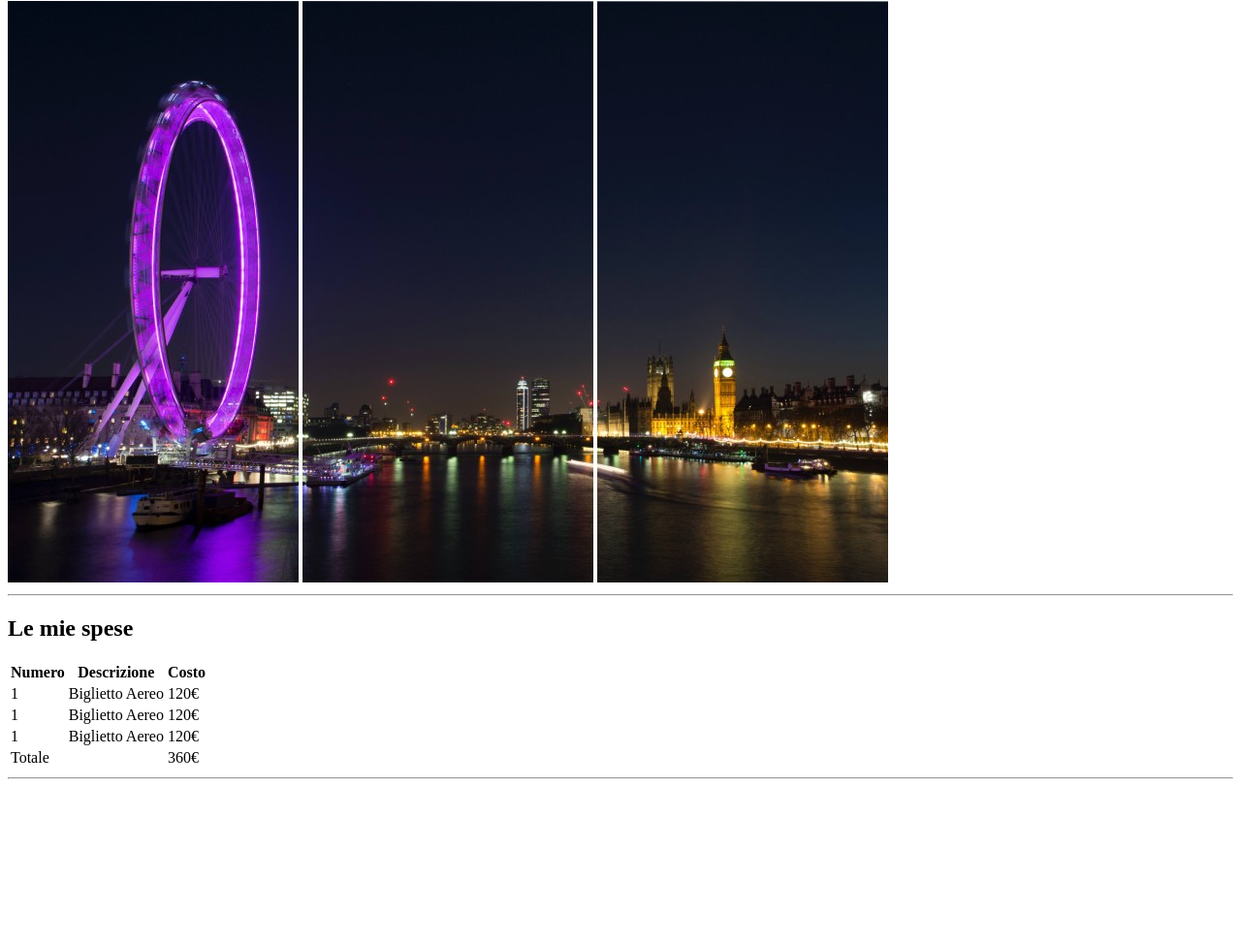
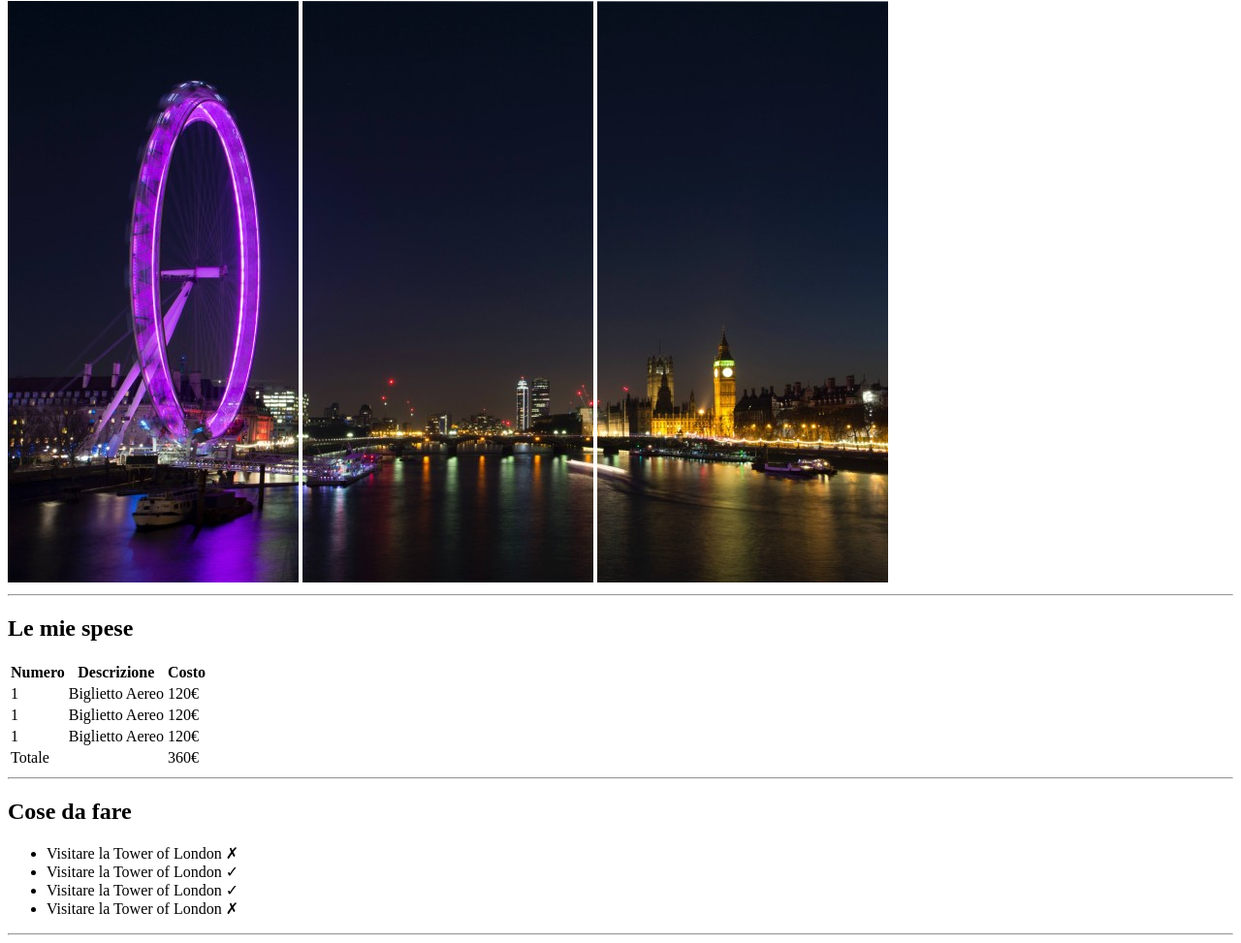
Before and after one commit to TobiaRigon/html-london-trip, a plain HTML site: page index.html in a window 1280 px wide. Shown: the part 79-1052 px from the top of the page at 97% size. Before the commit the page ends 891 px from the top, so only its background shows below. Drawn offline with Linux system fonts and the light colour scheme.

Commit message:
Main Section 2

```diff
--- a/index.html
+++ b/index.html
@@ -15,6 +15,7 @@
     </header>
 
     <main>
+        <!-- Table section 1-->
         <section>
             <h2>Le mie spese</h2>
             <table>
@@ -53,9 +54,16 @@
             </table>
             <hr>
         </section>
-
+        <!-- ul section 2 -->
         <section>
-
+            <h2>Cose da fare</h2>
+            <ul>
+                <li>Visitare la Tower of London &cross;</li>
+                <li>Visitare la Tower of London &check;</li>
+                <li>Visitare la Tower of London &check;</li>
+                <li>Visitare la Tower of London &cross;</li>
+            </ul>
+            <hr>
         </section>
 
         <section>
```
